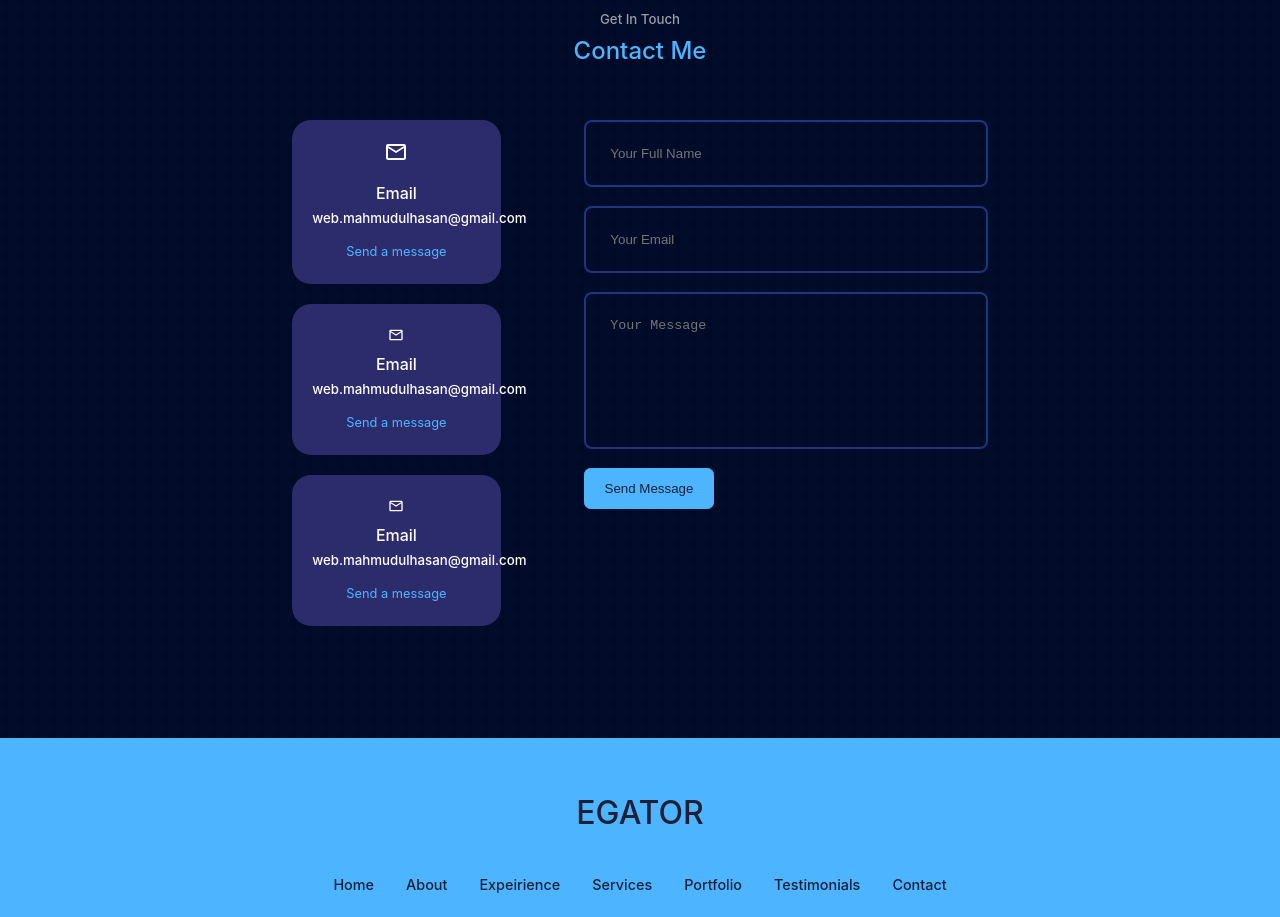
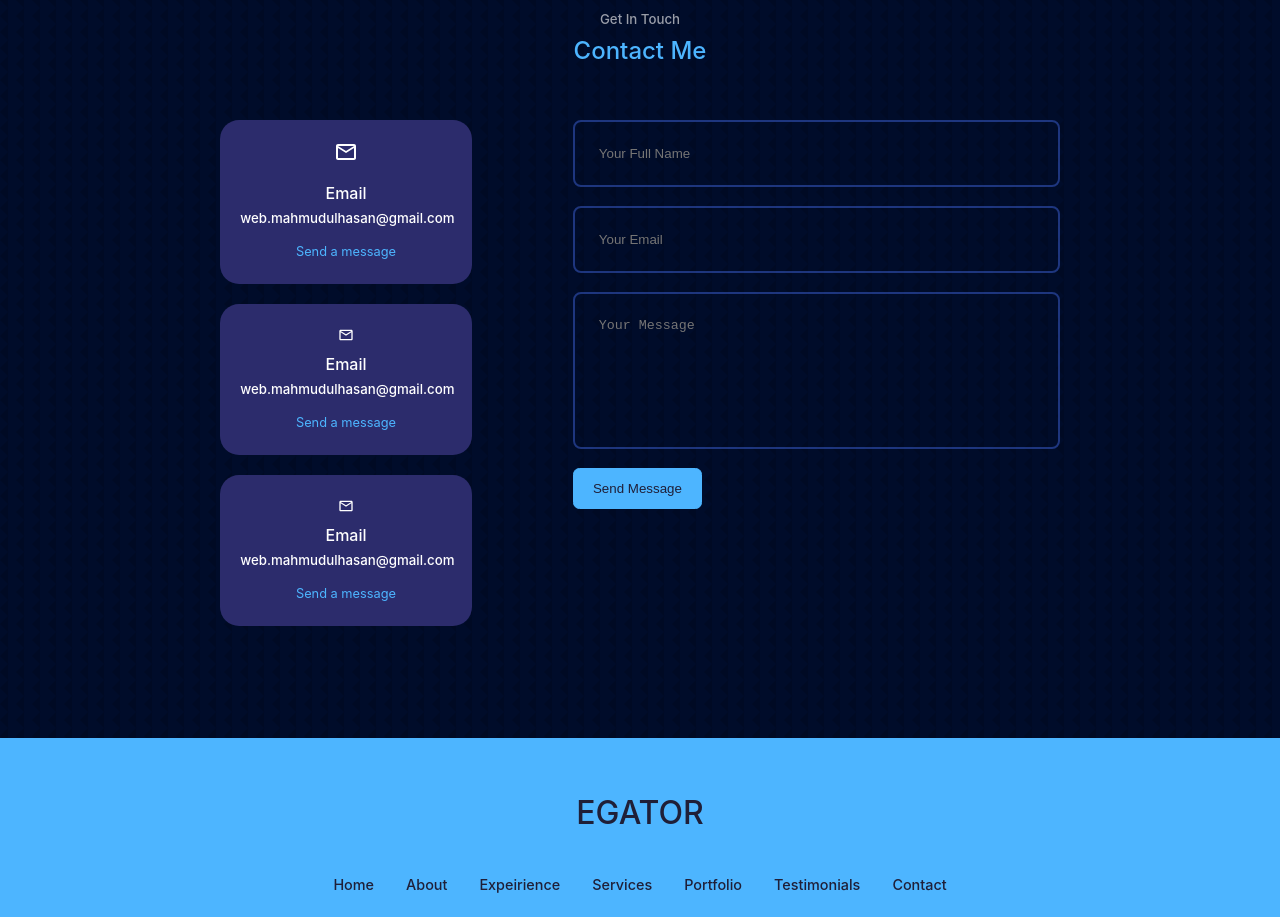
Before and after one commit to mahmudulhasan01/Mahmudul-Hasan-Portfolio-Website, a React (Create React App) app: page / in a window 1280 px wide. Shown: the part 3160-4077 px from the top of the page. Built offline with nearby package versions, Linux system fonts and the light colour scheme.

Commit message:
update some alingment

```diff
--- a/src/Components/Home/Contact/contact.css
+++ b/src/Components/Home/Contact/contact.css
@@ -4,7 +4,7 @@
 }
 
 .contact_container{
-    width: 58%;
+    width: 70%;
     display: grid;
     margin: 0 auto !important;
     grid-template-columns: 30% 58%;
```
